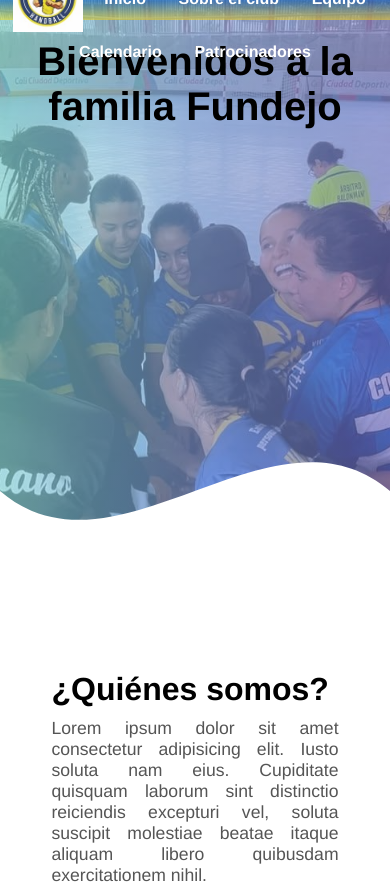
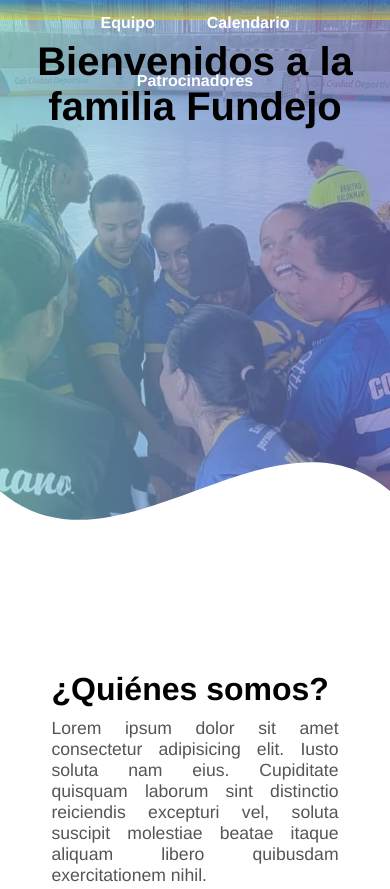
Before and after one commit to mac1311/club-fundejo-handball, a plain HTML site: page index.html in a window 390 px wide. Shown: the top 889 px of the page. Drawn offline with Linux system fonts and the light colour scheme.

Commit message:
7th attempt of responsive view

```diff
--- a/estilos.css
+++ b/estilos.css
@@ -423,7 +423,7 @@ button {
   }
 
   .hotbar-item a {
-    padding: 0.1rem 0.02rem;
+    padding: 20px 10px;
   }
 
   .container-about-us {
```
